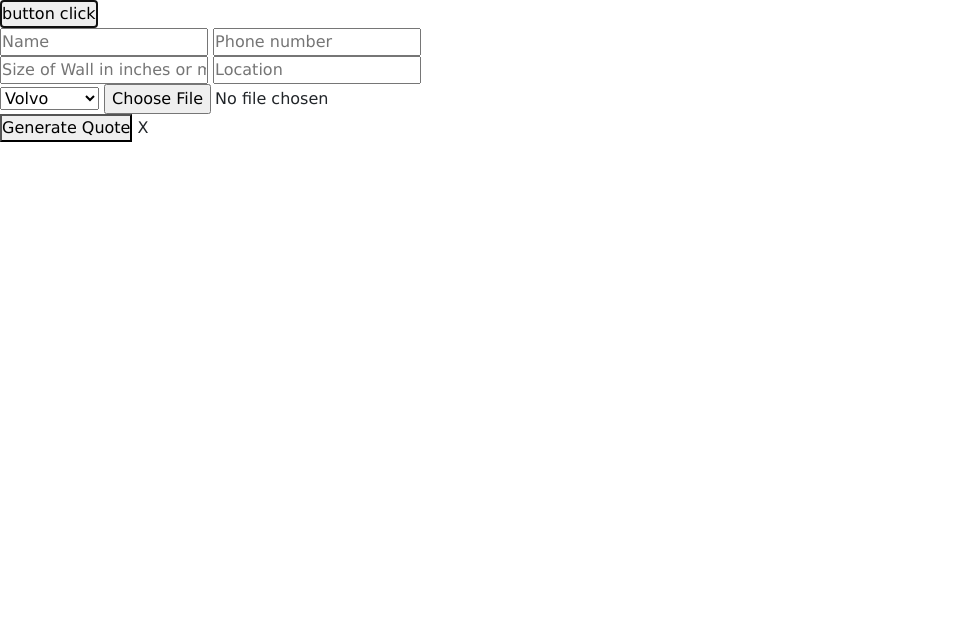
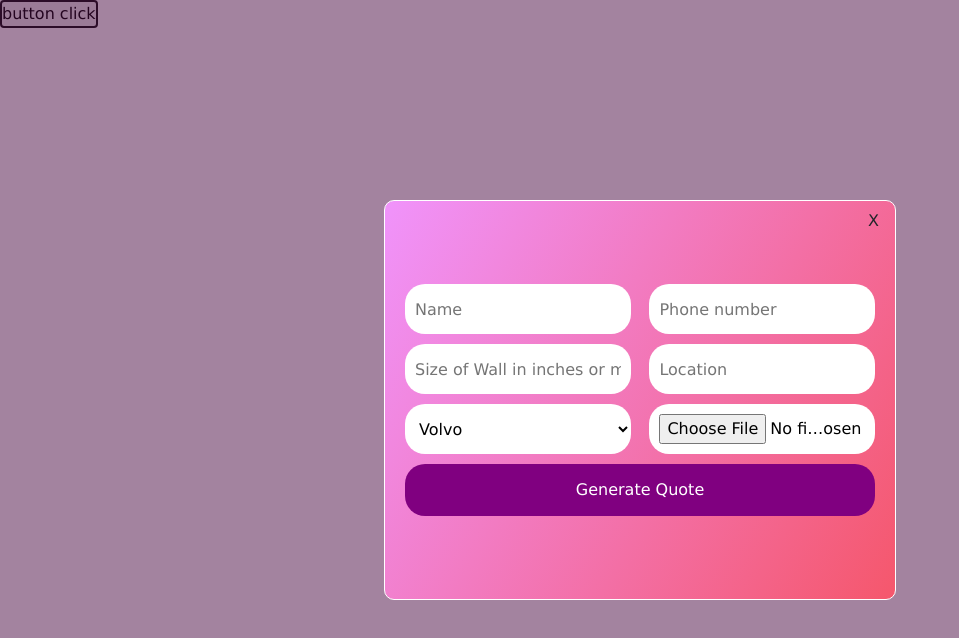
Before and after one commit to techagentng/Ajax_modal_ceracerni.com, a plain HTML site: page index.html in a window 1280 px wide. Both pictures are taken after a click on the button "button click". Shown: the whole page, without its empty margins (0-959 px from the left). Drawn offline with nearby package versions, Linux system fonts and the light colour scheme.

Commit message:
Update style.css

```diff
--- a/style.css
+++ b/style.css
@@ -1,5 +1,7 @@
 :root{
-    --primary-color:;
+    --primary-color: rgba(13, 110, 139, 0.75); /* last value makes it transparent*/
+    --overlay-color:    rgba(24, 39, 51, 0.85);
+    --menu-speed: 0.75s;
 }
 *{
     margin: 0;
@@ -7,15 +9,110 @@
     box-sizing: border-box;
 }
 body{
-    font: font: 16px;
 	font-family: "Lucida Grande", "Lucida Sans Unicode", Helvetica, Arial, Verdana, sans-serif;
-	position: relative;
 }
-.table-container{
-  display: flex;
-  justify-content: center;
-  align-items: center;
-  width: 50%;
-  height: 500px;
-  top: 50%;
+.modal-bg{
+    position: fixed;
+    top: 0;
+    left: 0;
+    width: 100%;
+    height: 100vh;
+    background-color: rgba(72,8,64,0.5);
+    display: flex;
+    flex-direction: row;
+    justify-content: space-between;
+    align-items: center;
+    opacity: 1;
+    visibility: hidden;
+    transition: visibility 0s, opacity 0.5s;
 }
+ .bg-active{
+    visibility: visible;
+    opacity: 1;
+}
+.moda{
+    background-image: linear-gradient(120deg, #f093fb 0%, #f5576c 100%);
+    width: 40%;
+    height: 50%;
+    display: flex;
+    justify-content: center;
+    align-items: center;
+    flex-direction: column;
+    border-radius: 10px;
+    border: 1px solid white;
+    margin: 0 auto;
+    position: relative;
+}
+.modal-button{
+    padding: 14px 30px;
+    background-color: rgba(13, 110, 139, 0.75);
+    color: white;
+    border: none;
+    cursor: pointer;
+}
+.modal-submit{
+    padding: 14px 30px;
+    background-color: purple;
+    color: white;
+    border: none;
+    cursor: pointer;
+    border-radius: 20px;
+}
+.modal-submit:hover{
+    background-image: linear-gradient(to top, #a18cd1 0%, #fbc2eb 100%);
+    color: black;
+}
+.modal-close{
+    position: absolute;
+    top: 0.5rem;
+    right: 1rem;
+    cursor: pointer;
+}
+form{
+    height: 500px;
+    display: flex;
+    flex-direction: column;
+    justify-content: center;
+    padding: 20px;
+    width: 100%;
+}
+.form-grp{
+    display: flex;
+    justify-content: space-between;
+    width: 100%;
+    margin-bottom: 10px;
+}
+.one{
+    background: white;
+    width: 48%;
+    color: black;
+    height: 50px;
+    border-radius: 20px;
+    border: none;
+    padding: 10px 10px;
+}
+.file-upload{
+    width: 20%;
+}
+@media(max-width: 768px){
+    .form-grp{
+        display: flex;
+        flex-direction: column;
+        justify-content: space-between;
+        margin-bottom: 20px;
+        height: 160px;
+    }
+    .moda{
+        height: 100vh;
+        width: 100%;
+    }
+   .one{
+       width: 90%;
+       margin-bottom: 10px;
+       border-radius: 20px;
+   }
+   form{
+       position: absolute;
+       top: 0;
+   }
+}
```
